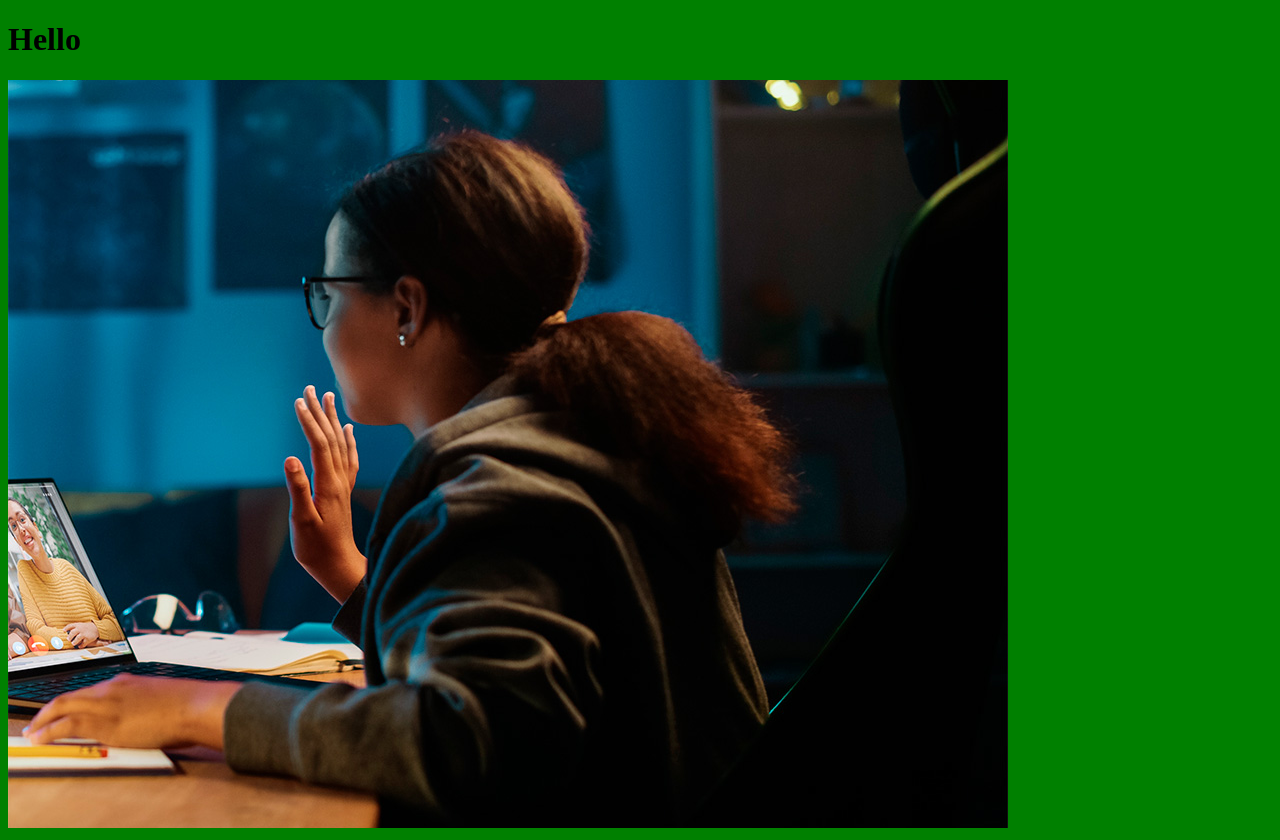
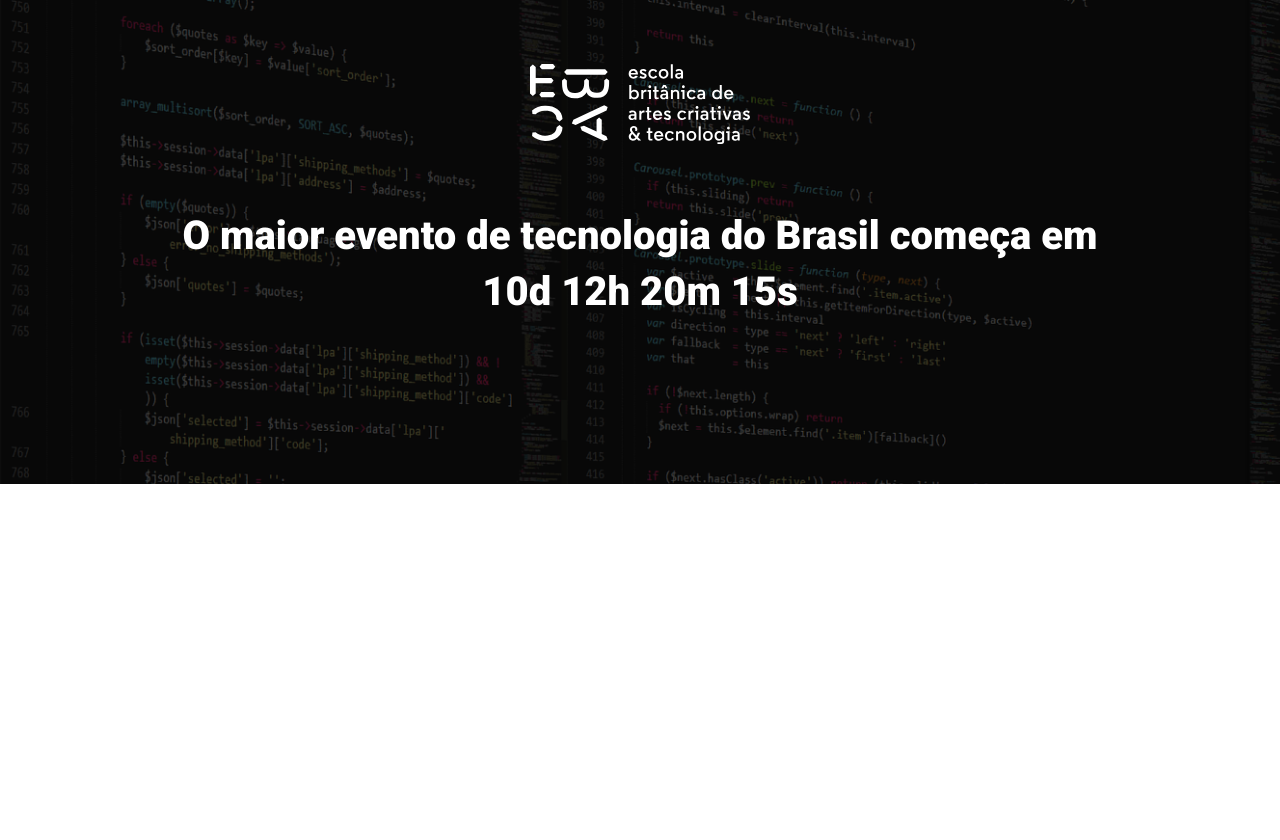
Before and after one commit to felipelippert/ebac_tech_talks, a website built with Parcel: page src/index.html in a window 1280 px wide. After the commit the page ends 800 px from the top, so only its background shows below. Built offline with nearby package versions, Linux system fonts and the light colour scheme.

Commit message:
finished hero

```diff
--- a/src/index.html
+++ b/src/index.html
@@ -4,12 +4,28 @@
     <meta charset="UTF-8">
     <meta name="viewport" content="width=device-width, initial-scale=1.0">
     <title>Document</title>
+    <link rel="preconnect" href="https://fonts.googleapis.com">
+    <link rel="preconnect" href="https://fonts.gstatic.com" crossorigin>
+    <link href="https://fonts.googleapis.com/css2?family=Roboto:wght@400;700;900&display=swap" rel="stylesheet">
     <link rel="stylesheet" href="styles/main.scss">
+
 
 </head>
 <body>
-    <h1>Hello</h1>
-    <img src="./images/backend.png" alt="">
+<header class="hero">
+    <div class="container">
+        <img class="hero__logo" src="./images/ebac_logo.svg" alt="EBAC">
+        <p class="hero__text">
+            O maior evento de tecnologia do Brasil começa em 10d 12h 20m 15s
+        </p>
+    </div>
+</header>
+
+
+
+
+
+
     <script src="/src/scripts/main.js"></script>
 </body>
 </html>
--- /dev/null
+++ b/src/styles/_hero.scss
@@ -0,0 +1,56 @@
+.hero {
+    padding-top: 64px;
+    padding-bottom: 100px;
+    background-image: url(../images/fundo.png);
+    background-repeat: no-repeat;
+    background-size: cover;
+    position: relative;
+
+    .container {
+        position: relative;
+    }
+
+    &::before {
+        position: absolute;
+        top: 0;
+        left: 0;
+        width: 100%;
+        height: 100%;
+        background-color: #000;
+        content: "";
+        opacity: .7;
+    }
+
+    &__text {
+        margin-top: 64px;
+        margin-bottom: 64px;
+        font-size: 40px;
+        line-height: 56px;
+        font-weight: 800;
+        text-align: center;
+
+    }
+
+    &__logo {
+
+        margin: 0 auto;
+        height: 80px;
+        display: block;
+    }
+
+    @media (max-width: 640px) {
+
+        padding: 40px 0;
+
+        &__logo {
+            height: 40px;
+        }
+
+        &__text {
+            font-size: 22px;
+            line-height: 24px;
+            margin: 24px 0;
+        }
+    }
+
+}
--- a/src/styles/main.scss
+++ b/src/styles/main.scss
@@ -1,3 +1,23 @@
-body {
-    background-color: green;
+@use 'hero';
+
+* {
+    margin: 0;
+    padding: 0;
+    box-sizing: border-box;
+    font-family: Roboto, sans-serif;
+    color: #fff;
 }
+
+.container {
+    max-width: 960px;
+    width: 100%;
+    margin: 0 auto;
+
+    @media (max-width: 640px) {
+        max-width: 80%;
+    }
+
+    @media (max-width: 1024px) {
+        max-width: 90%;
+    }
+}
```
